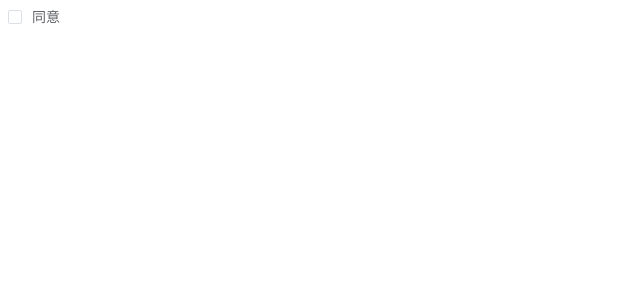
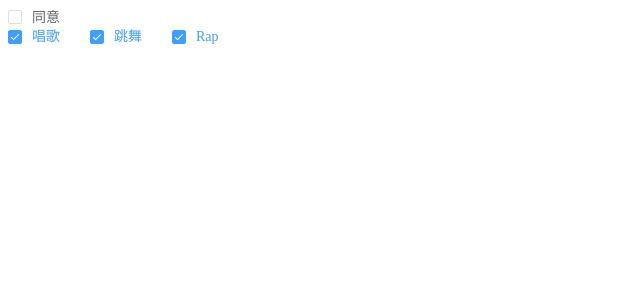
Before and after one commit to Phoebe0626/orange-ui, a Vue app: page / in a window 1280 px wide. Shown: the top 300 px of the page, without its empty margins (0-640 px from the left). Built offline with nearby package versions, Linux system fonts and the light colour scheme.

Commit message:
checkbox-group组件封装

```diff
--- a/src/App.vue
+++ b/src/App.vue
@@ -23,6 +23,11 @@
       <o-radio label="0">女</o-radio>
     </o-radio-group> -->
     <o-checkbox v-model="active" label="1">同意</o-checkbox>
+    <o-checkbox-group v-model="hobby">
+      <o-checkbox label="唱歌"></o-checkbox>
+      <o-checkbox label="跳舞"></o-checkbox>
+      <o-checkbox label="Rap"></o-checkbox>
+    </o-checkbox-group>
   </div>
 </template>
 
@@ -30,6 +35,7 @@
 export default {
   data () {
     return {
+      hobby: ['唱歌', '跳舞', 'Rap'],
       active: false,
       gender: '1',
       // active: false,
--- /dev/null
+++ b/src/components/checkbox-group.vue
@@ -0,0 +1,21 @@
+<template>
+  <div class="o-checkbox-group">
+    <slot></slot>
+  </div>
+</template>
+
+<script>
+export default {
+  name: 'OCheckboxGroup',
+  provide () {
+    return {
+      CheckboxGroup: this
+    }
+  },
+  props: {
+    value: {
+      type: Array
+    }
+  }
+}
+</script>
--- a/src/components/checkbox.vue
+++ b/src/components/checkbox.vue
@@ -1,5 +1,5 @@
 <template>
-  <label class="o-checkbox" :class="{'is-checked': model}">
+  <label class="o-checkbox" :class="{'is-checked': isChecked}">
     <span class="o-checkbox__input">
       <span class="o-checkbox__inner"></span>
       <input
@@ -7,6 +7,7 @@
         class="o-checkbox__original"
         :name="name"
         v-model="model"
+        :value="label"
       >
     </span>
     <span class="o-checkbox__label">
@@ -19,6 +20,11 @@
 <script>
 export default {
   name: 'OCheckbox',
+  inject: {
+    CheckboxGroup: {
+      default: ''
+    }
+  },
   props: {
     value: {
       type: Boolean,
@@ -34,12 +40,23 @@ export default {
     }
   },
   computed: {
+    isChecked () {
+      if (this.isGroup) {
+        return this.CheckboxGroup.value.some(item => item === this.label)
+      } else {
+        return !!this.model
+      }
+    },
+    // 判断当前组件是否被 checkbox-group 组件包裹
+    isGroup () {
+      return !!this.CheckboxGroup
+    },
     model: {
       get () {
-        return this.value
+        return this.isGroup ? this.CheckboxGroup.value : this.value
       },
       set (value) {
-        this.$emit('input', value)
+        this.isGroup ? this.CheckboxGroup.$emit('input', value) : this.$emit('input', value)
       }
     }
   }
--- a/src/main.js
+++ b/src/main.js
@@ -14,6 +14,8 @@ import ORadio from './components/radio.vue'
 import ORadioGroup from './components/radio-group.vue'
 // 引入 checkbox 组件
 import OCheckbox from './components/checkbox.vue'
+// 引入 checkbox-group 组件
+import OCheckboxGroup from './components/checkbox-group.vue'
 // 引入字体图标
 import './assets/fonts/iconfont.css'
 Vue.config.productionTip = false
@@ -25,6 +27,7 @@ Vue.component(OSwitch.name, OSwitch)
 Vue.component(ORadio.name, ORadio)
 Vue.component(ORadioGroup.name, ORadioGroup)
 Vue.component(OCheckbox.name, OCheckbox)
+Vue.component(OCheckboxGroup.name, OCheckboxGroup)
 
 new Vue({
   render: h => h(App)
```
